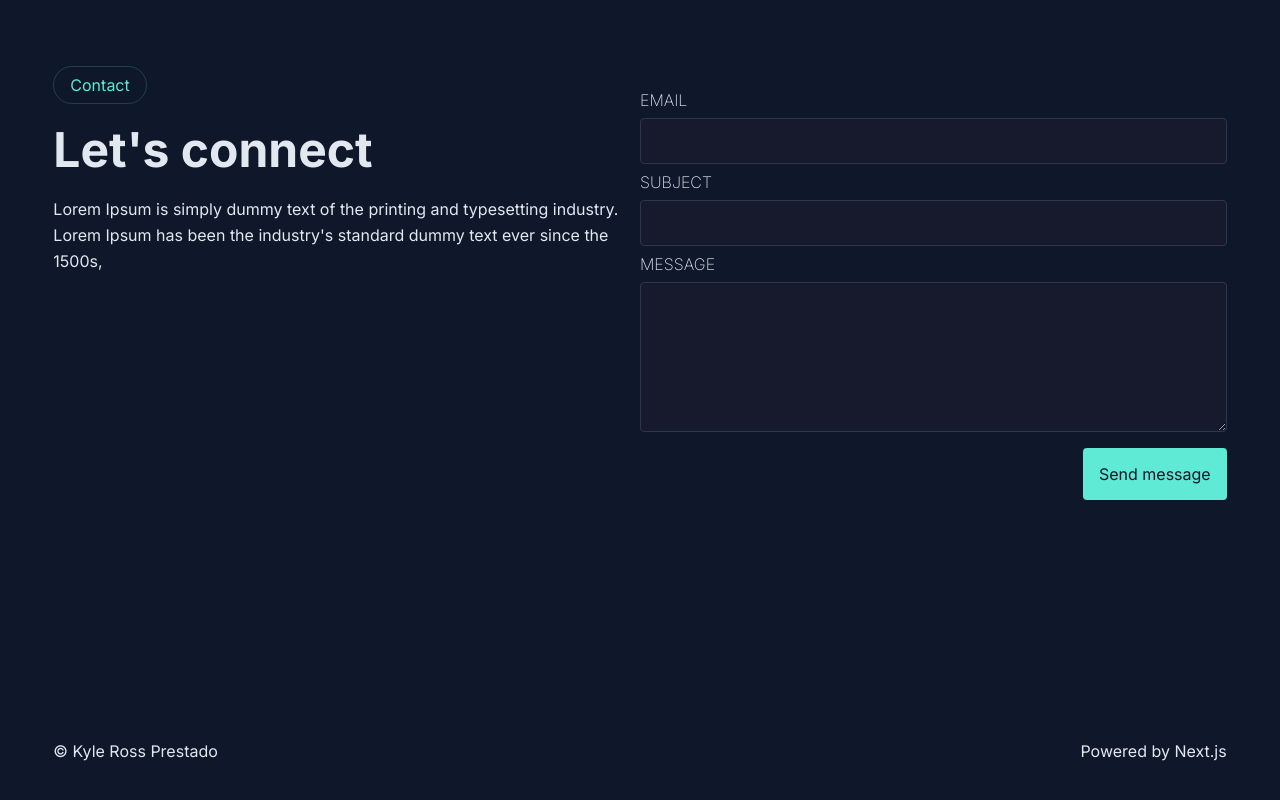
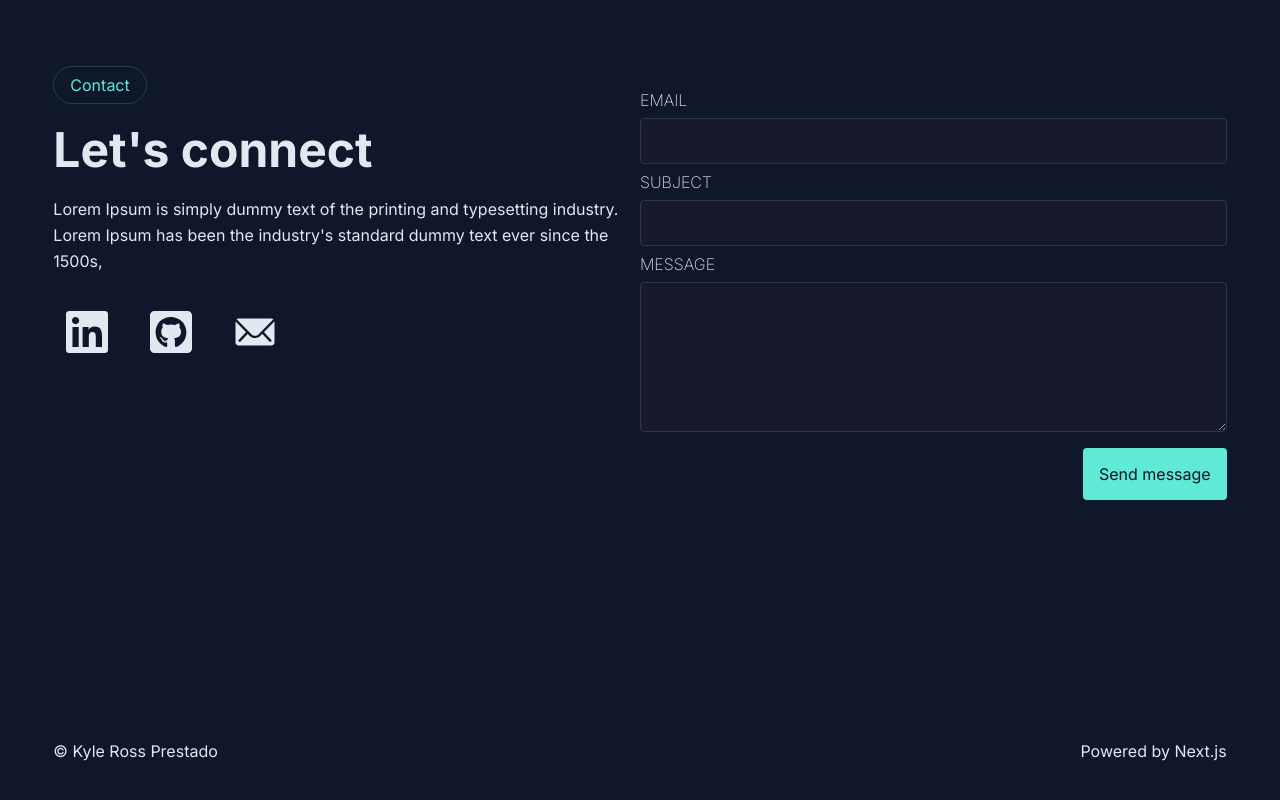
Before and after one commit to kylerossece/portfolio-master, a Next.js app: page / in a window 1280 px wide. Shown: the part 3608-4408 px from the top of the page. Built offline with nearby package versions, Linux system fonts and the light colour scheme.

Commit message:
create links in contact section

```diff
--- /dev/null
+++ b/assets/css/ui/links.module.scss
@@ -0,0 +1,39 @@
+.link {
+  display: flex;
+  flex-wrap: wrap;
+  gap: 1rem;
+  padding: 0;
+  margin-top: 1.5rem;
+}
+
+.icon {
+  & > a {
+    width: 4.25rem;
+    height: 4.25rem;
+    display: flex;
+    align-items: center;
+    font-size: 3rem;
+    justify-content: center;
+    position: relative;
+    z-index: 1;
+    border-radius: 50%;
+    color: var(--color-off-white);
+    &:before {
+      content: "";
+      position: absolute;
+      inset: 0;
+      width: 100%;
+      height: 100%;
+      scale: 0;
+      z-index: -1;
+      transition: all 0.4s ease;
+      background: var(--color-neon-green);
+      border-radius: 50%;
+    }
+    &:hover {
+      &:before {
+        scale: 1;
+      }
+    }
+  }
+}
--- a/assets/css/ui/popover.module.scss
+++ b/assets/css/ui/popover.module.scss
@@ -4,8 +4,10 @@
   background-color: var(--color-bg);
   z-index: 50;
   padding: 1rem 2rem;
-  border-radius: 0.25rem;
+  border-radius: 0.5rem;
+  transition: all 0.3s ease;
   border: 1px solid color-mix(in oklab, var(--color-off-white) 20%, transparent);
   background-color: color-mix(in oklab, var(--color-bg) 80%, transparent);
-  backdrop-filter: blur(6px);
+  backdrop-filter: blur(8px);
+  margin-top: 0.5rem;
 }
--- a/components/sections/contact.tsx
+++ b/components/sections/contact.tsx
@@ -7,6 +7,7 @@ import { Label } from "../ui/label";
 import { TextArea } from "../ui/textarea";
 import { Caption, Header, Paragraph } from "@/components/ui/typography";
 import { Button } from "@/components/ui/button";
+import { SocialLinks } from "@/components/ui/links";
 const Contact = () => {
   return (
     <Section id="contact">
@@ -21,6 +22,7 @@ const Contact = () => {
               industry. Lorem Ipsum has been the industry's standard dummy text
               ever since the 1500s,
             </Paragraph>
+            <SocialLinks />
           </div>
 
           <form className={styles.form}>
--- a/components/ui/icons.tsx
+++ b/components/ui/icons.tsx
@@ -10,6 +10,8 @@ import {
   FaNode,
   FaPhp,
   FaBootstrap,
+  FaLinkedin,
+  FaGithubSquare,
 } from "react-icons/fa";
 import {
   SiMysql,
@@ -19,6 +21,7 @@ import {
 } from "react-icons/si";
 import { FaGitAlt } from "react-icons/fa6";
 import { RiTailwindCssFill } from "react-icons/ri";
+import { IoIosMail } from "react-icons/io";
 
 import React from "react";
 
@@ -40,6 +43,9 @@ const Icons = {
   Git: FaGitAlt,
   Photoshop: SiAdobephotoshop,
   Figma: IoLogoFigma,
+  LinkedIn: FaLinkedin,
+  Github: FaGithubSquare,
+  Mail: IoIosMail,
 } as const;
 
 export { Icons, type IconProps };
--- /dev/null
+++ b/components/ui/links.tsx
@@ -0,0 +1,38 @@
+import React from "react";
+import { Icons } from "@/components/ui/icons";
+import Link from "next/link";
+import styles from "@/assets/css/ui/links.module.scss";
+
+type SocialKey = "Linkedin" | "Github" | "Mail";
+
+const UrlLinks: Record<SocialKey, string> = {
+  Linkedin: "https://www.linkedin.com/in/kyle-ross-prestado",
+  Github: "https://github.com/kylerossece",
+  Mail: "https://mail.google.com/mail/?view=cm&fs=1&to=kylerossprestado@gmail.com",
+};
+
+const IconLinks: Record<SocialKey, React.FC<React.SVGProps<SVGSVGElement>>> = {
+  Linkedin: Icons.LinkedIn,
+  Github: Icons.Github,
+  Mail: Icons.Mail,
+};
+
+const SocialLinks = () => {
+  return (
+    <ul className={styles.link}>
+      {Object.entries(UrlLinks).map(([item, value], index) => {
+        const key = item as SocialKey;
+        const IconComponent = IconLinks[key];
+        return (
+          <li key={index} className={styles.icon}>
+            <Link href={value} target="_blank" rel="noopener noreferrer">
+              <IconComponent />
+            </Link>
+          </li>
+        );
+      })}
+    </ul>
+  );
+};
+
+export { SocialLinks };
```
